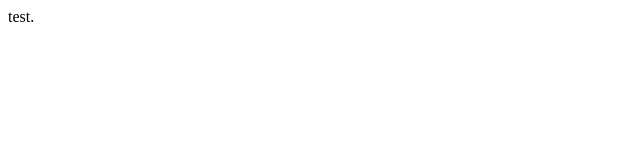
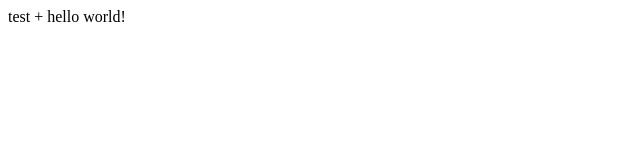
Before and after one commit to itmusic/lecture01, a plain HTML site: page index.html in a window 1280 px wide. Shown: the whole page, without its empty margins (0-640 px from the left). Drawn offline with Linux system fonts and the light colour scheme.

Commit message:
Changed the body message

```diff
--- a/index.html
+++ b/index.html
@@ -4,6 +4,6 @@
 <Title> Test</title>
 <head>
 <body>
-test.
+test + hello world!
 </body>
 </HTML>
```
